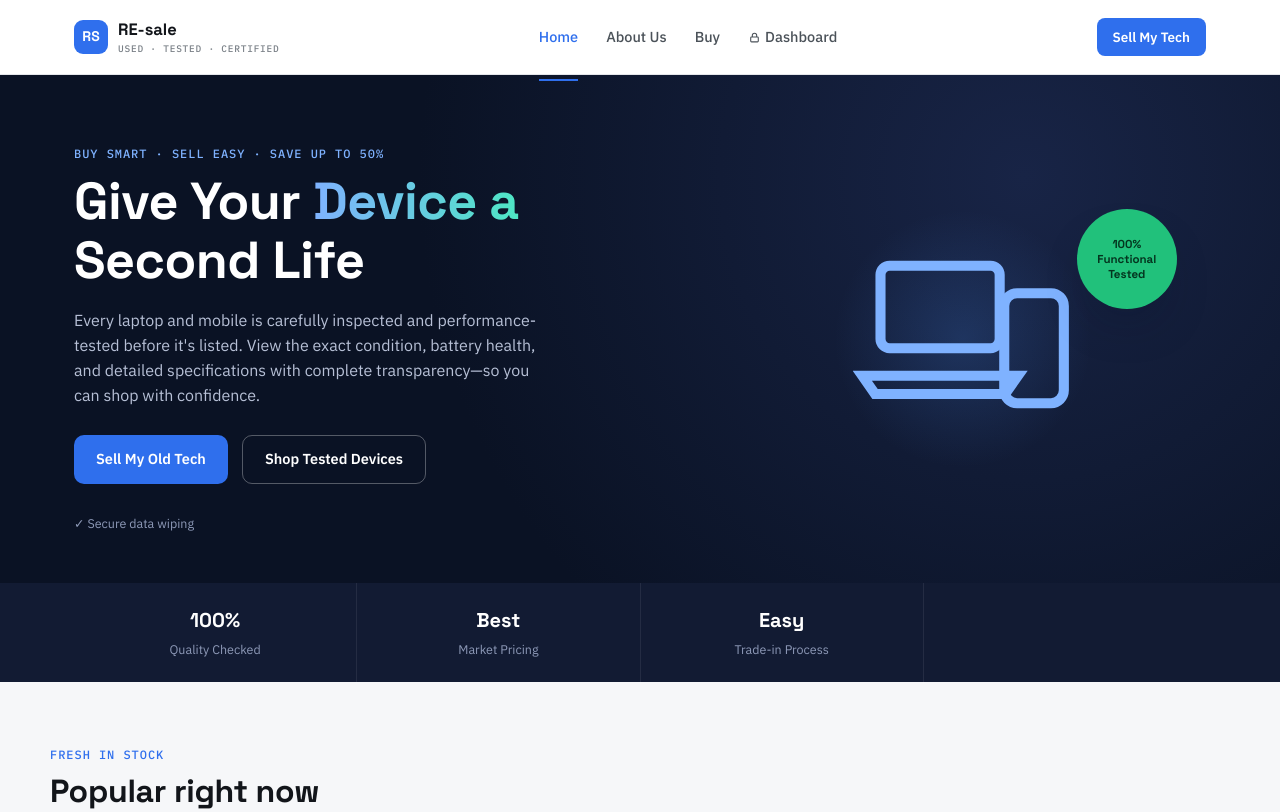
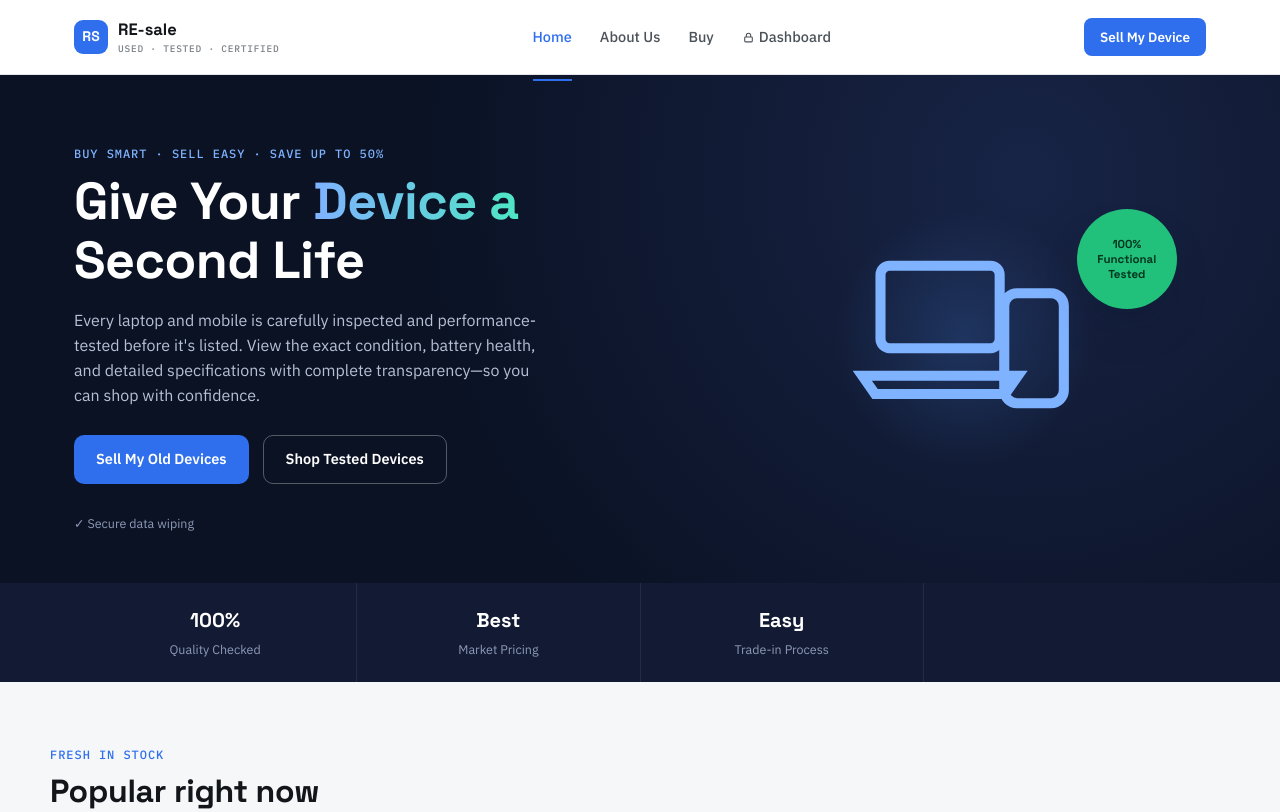
Before and after one commit to ctech1721-ops/RE-sale-, a plain HTML site: page index.html in a window 1280 px wide. Shown: the top 812 px of the page. Drawn offline with Linux system fonts and the light colour scheme; no server answers.

Commit message:
Update index.html

```diff
--- a/index.html
+++ b/index.html
@@ -29,7 +29,7 @@
     </nav>
 
     <div class="header-actions">
-      <a href="#" data-nav="sell" class="btn btn-primary btn-sm">Sell My Tech</a>
+      <a href="#" data-nav="sell" class="btn btn-primary btn-sm">Sell My Device</a>
       <button class="menu-toggle" id="menuToggle" aria-label="Open menu"><span></span><span></span><span></span></button>
     </div>
   </div>
@@ -48,7 +48,7 @@
           <h1>Give Your  <em>  Device a</em><br>Second Life</h1>
           <p class="hero-sub">Every laptop and mobile is carefully inspected and performance-tested before it's listed. View the exact condition, battery health, and detailed specifications with complete transparency—so you can shop with confidence.</p>
           <div class="hero-cta">
-            <a href="#" data-nav="sell" class="btn btn-primary">Sell My Old Tech</a>
+            <a href="#" data-nav="sell" class="btn btn-primary">Sell My Old Devices</a>
             <a href="#" data-nav="buy" class="btn btn-outline">Shop Tested Devices</a>
           </div>
           <div class="hero-tags">
```
